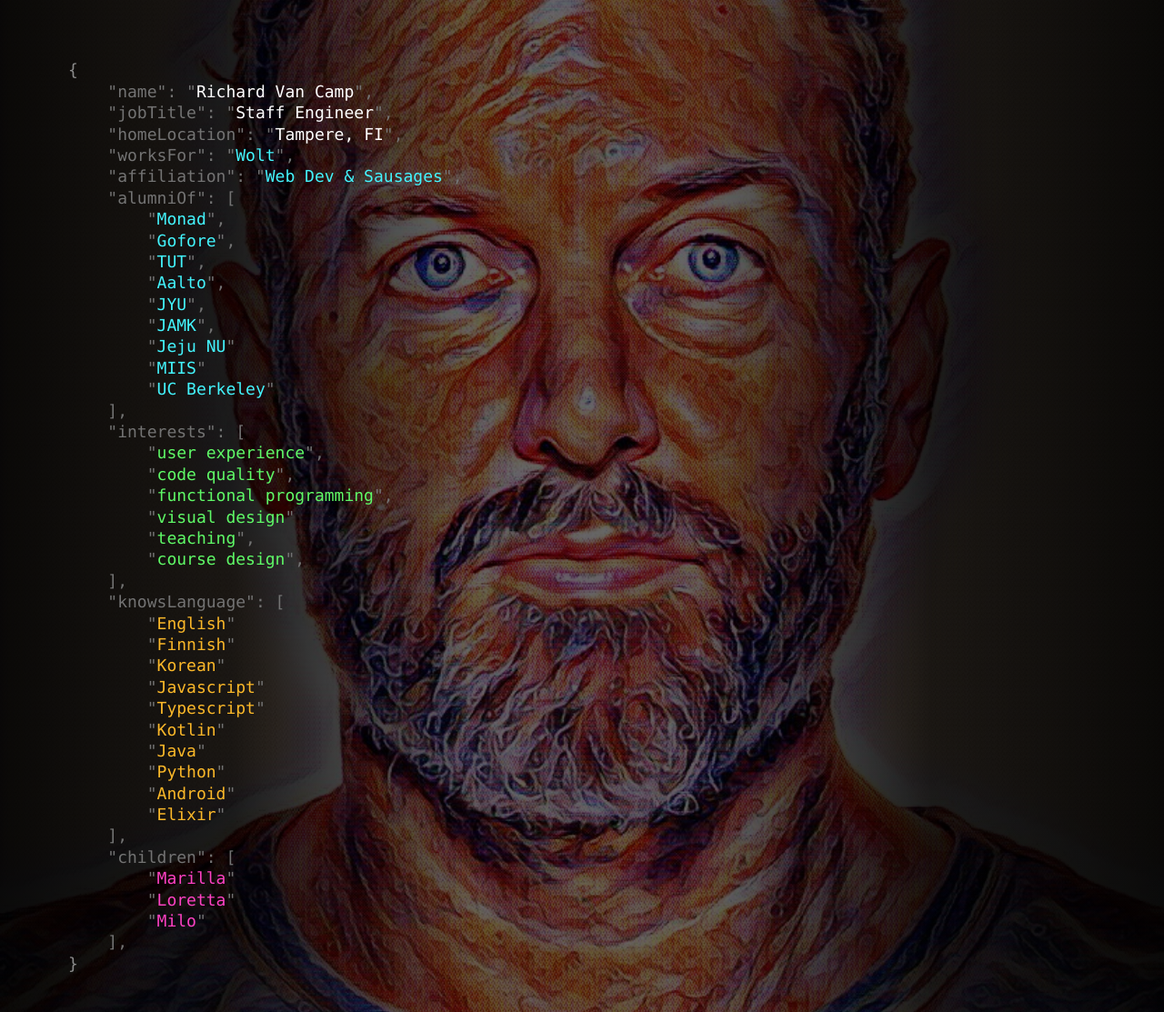
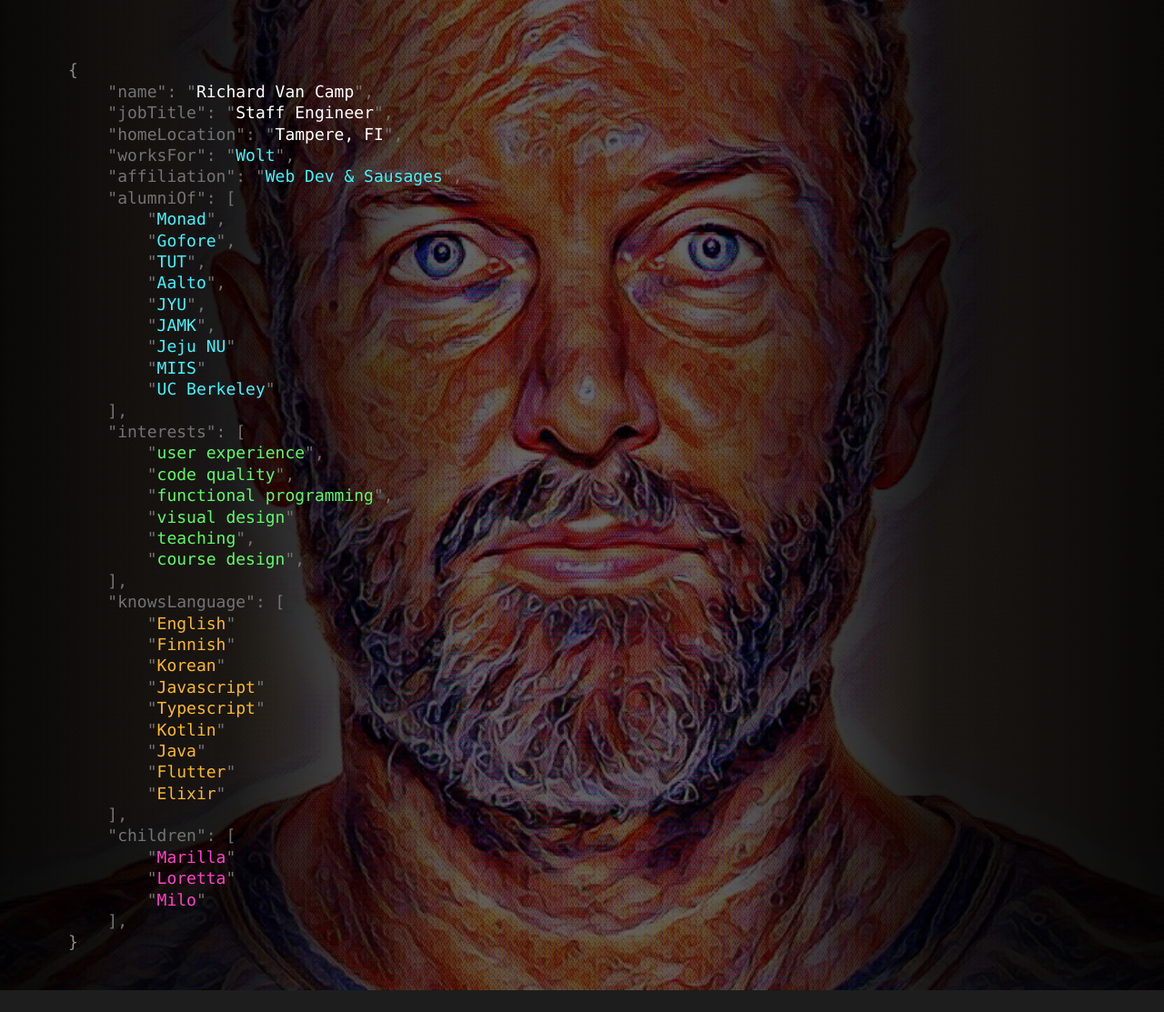
Before and after one commit to RikuVan/me, a website built with Parcel: page index.html in a window 1280 px wide. Shown: the whole page at 91% size. After the commit the page ends 1089 px from the top, so only its background shows below. Built offline with nearby package versions, Linux system fonts and the light colour scheme; a web font is replaced by a local one.

Commit message:
Fix: remove old forgotten langs; add Flutter

```diff
--- a/index.html
+++ b/index.html
@@ -84,8 +84,7 @@
           <span class="media-not-small">&nbsp;&nbsp;&nbsp;&nbsp;</span>&nbsp;&nbsp;&nbsp;&nbsp;"<em itemprop="language">Typescript</em>"
           <span class="media-not-small">&nbsp;&nbsp;&nbsp;&nbsp;</span>&nbsp;&nbsp;&nbsp;&nbsp;"<em itemprop="language">Kotlin</em>"
           <span class="media-not-small">&nbsp;&nbsp;&nbsp;&nbsp;</span>&nbsp;&nbsp;&nbsp;&nbsp;"<em itemprop="language">Java</em>"
-          <span class="media-not-small">&nbsp;&nbsp;&nbsp;&nbsp;</span>&nbsp;&nbsp;&nbsp;&nbsp;"<em itemprop="language">Python</em>"
-          <span class="media-not-small">&nbsp;&nbsp;&nbsp;&nbsp;</span>&nbsp;&nbsp;&nbsp;&nbsp;"<em itemprop="language">Android</em>"
+          <span class="media-not-small">&nbsp;&nbsp;&nbsp;&nbsp;</span>&nbsp;&nbsp;&nbsp;&nbsp;"<em itemprop="language">Flutter</em>"
           <span class="media-not-small">&nbsp;&nbsp;&nbsp;&nbsp;</span>&nbsp;&nbsp;&nbsp;&nbsp;"<em itemprop="language">Elixir</em>"
           <span class="media-not-small">&nbsp;&nbsp;&nbsp;&nbsp;</span>],</span>
           <span class="key-value-pair"><span class="media-not-small">&nbsp;&nbsp;&nbsp;&nbsp;</span>"children": [
```
